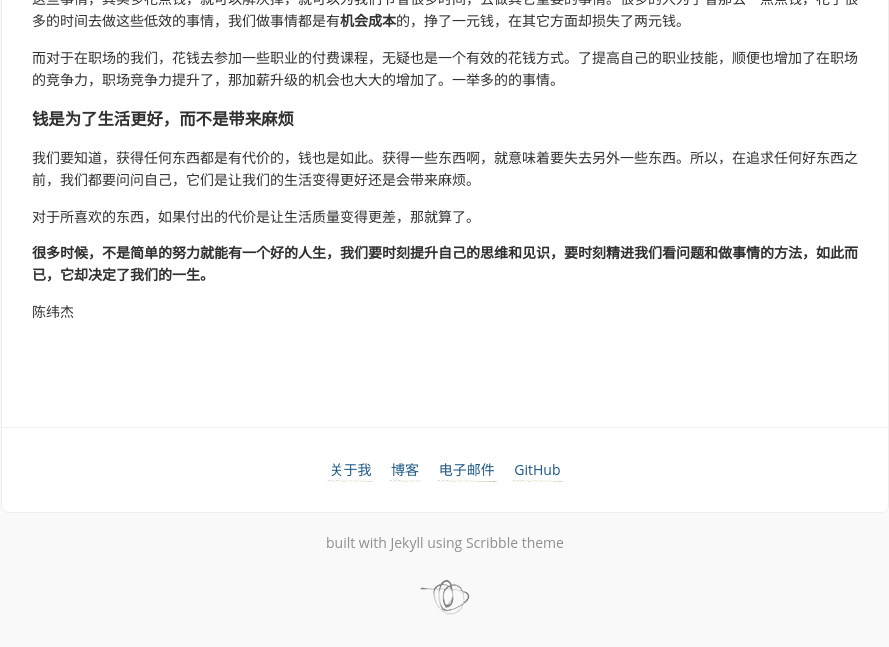
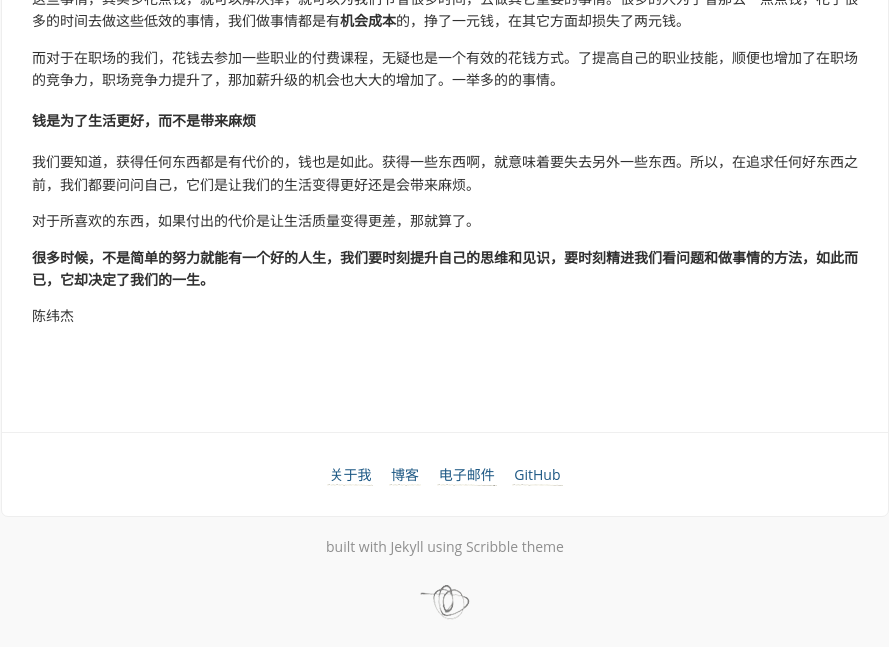
Before and after one commit to janily/janily.github.io, a Jekyll site: the page built from _posts/2018-07-22-some-sensibleness.md, in a window 1280 px wide. Shown: the part 3113-3760 px from the top of the page, without its empty margins (195-1084 px from the left). Built offline with Jekyll 4.4.1, drawn with Linux system fonts in a browser that asks for light colours; nearby versions of some CDN libraries; some web fonts are replaced; comment, search, counter and statistics services are not loaded; a style sheet for code colours, icons or effects is not loaded.

```diff
--- a/_posts/2018-07-22-some-sensibleness.md
+++ b/_posts/2018-07-22-some-sensibleness.md
@@ -120,7 +120,7 @@ tags:
 
 而对于在职场的我们，花钱去参加一些职业的付费课程，无疑也是一个有效的花钱方式。了提高自己的职业技能，顺便也增加了在职场的竞争力，职场竞争力提升了，那加薪升级的机会也大大的增加了。一举多的的事情。
 
-### 钱是为了生活更好，而不是带来麻烦
+#### 钱是为了生活更好，而不是带来麻烦
 
 我们要知道，获得任何东西都是有代价的，钱也是如此。获得一些东西啊，就意味着要失去另外一些东西。所以，在追求任何好东西之前，我们都要问问自己，它们是让我们的生活变得更好还是会带来麻烦。
 
```
